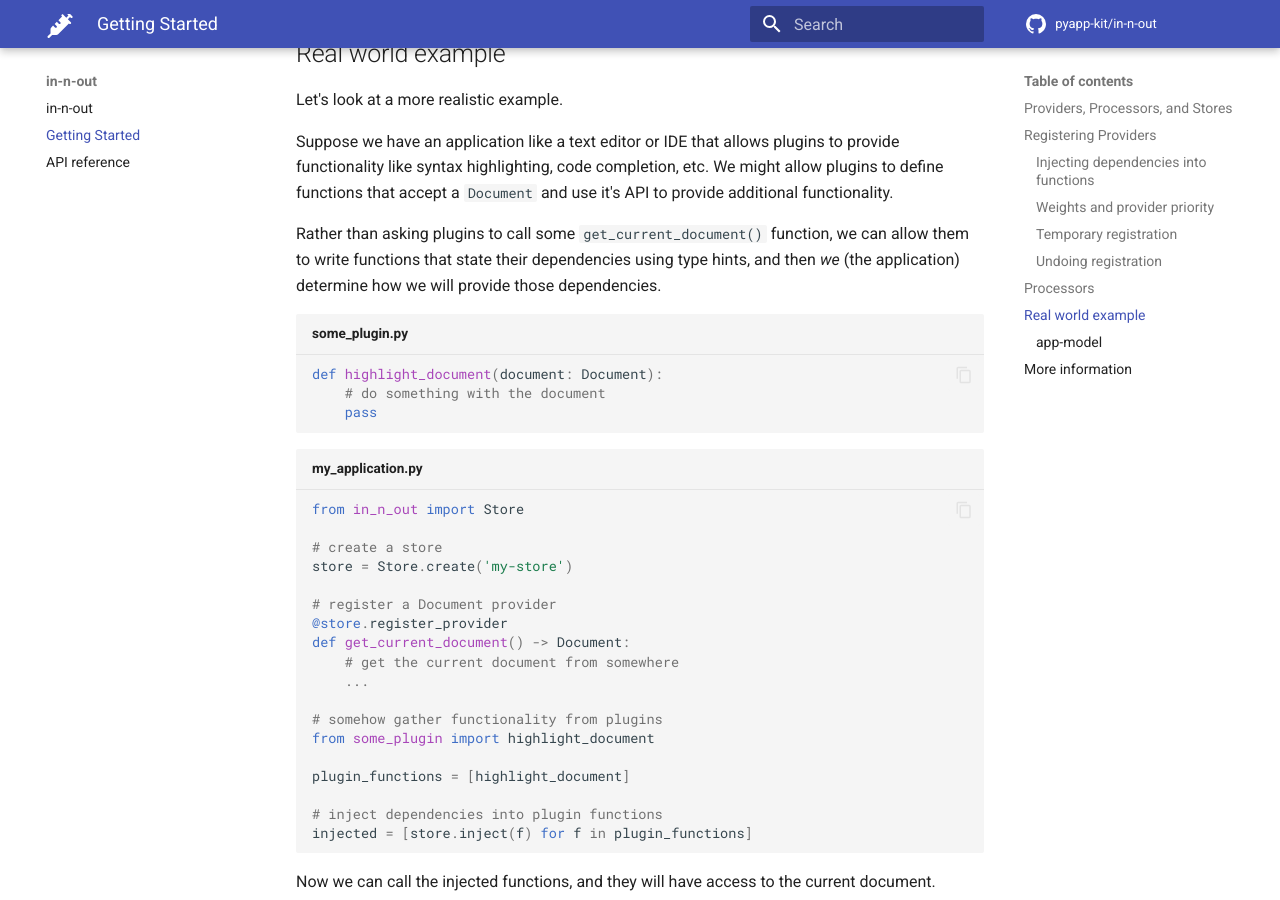
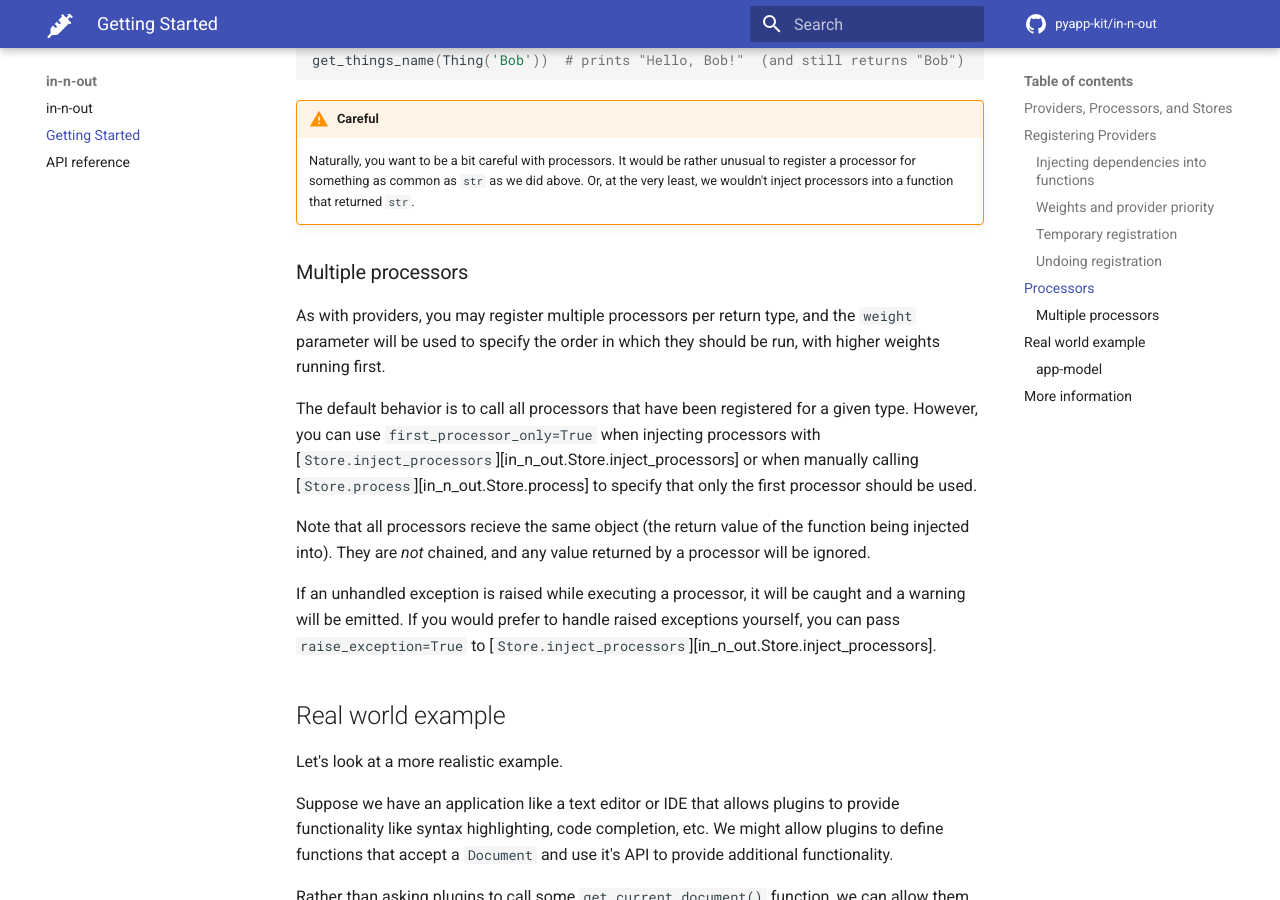
Before and after one commit to pyapp-kit/in-n-out, an MkDocs documentation site: the page built from docs/getting_started.md, in a window 1280 px wide and 900 px high, scrolled down 3882 px. Built offline with MkDocs 1.6.1 and Material for MkDocs 9.7.7, drawn with Linux system fonts in a browser that asks for light colours; comment, search, counter and statistics services are not loaded; some of the changed text lies outside the part shown.

Commit message:
docs: Expand processor/provider docs (#98)
* expand processor/provider doc

* update wording

* grammar

* Update docs/getting_started.md

---------

Co-authored-by: Talley Lambert <talley.lambert@gmail.com>

````diff
--- a/docs/getting_started.md
+++ b/docs/getting_started.md
@@ -14,7 +14,7 @@ in `in-n-out` are *providers* and *processors*.
 
 A [`Store`][in_n_out.Store] is a collection of providers and processors.
 You will usually begin by creating a `Store` instance to manage your providers and
-processors.
+processors. More than one provider/processor can be registered per type.
 
 ```python
 from in_n_out import Store
@@ -104,6 +104,14 @@ get_things_name = store.inject(get_things_name)
 print(get_things_name())  # prints "Thing"
 ```
 
+!!!note "multiple providers"
+    In the case that more one provider has been registered for a given type. The store will
+    iterate through all providers registered for the required type (ordered by [weight](#weights-and-provider-priority)), stopping at the first one that returns an object that
+    is not `None` .
+
+    Providers should return `None` if it is not able to provide the requested object as
+    this allows `in-n-out` to continue iterating through any other registered providers.
+
 !!!tip "decorators"
     As with registration functions, we can use `Store.inject` as a decorator:
 
@@ -130,8 +138,9 @@ give_me_a_string()
 
 ### Weights and provider priority
 
-You may register multiple providers for the same type.  In this case, the
-store will use the provider with the highest *weight*.
+When registering multiple providers for the same type, you can use the
+`weight` parameter to specify the order in which providers should be tried.
+(Providers with a higher weight will be tried first.)
 
 ```python
 def give_me_another_thing() -> Thing:
@@ -193,6 +202,27 @@ get_things_name(Thing('Bob'))  # prints "Hello, Bob!"  (and still returns "Bob")
     did above. Or, at the very least, we wouldn't inject processors into a
     function that returned `str`.
 
+### Multiple processors
+
+As with providers, you may register multiple processors per return type, and the
+`weight` parameter will be used to specify the order in which they should be run,
+with higher weights running first.
+
+The default behavior is to call all processors that have been registered for a
+given type. However, you can use `first_processor_only=True` when
+injecting processors with [`Store.inject_processors`][in_n_out.Store.inject_processors]
+or when manually calling [`Store.process`][in_n_out.Store.process]
+to specify that only the first processor should be used.
+
+Note that all processors recieve the same object (the return value of the
+function being injected into).  They are *not* chained, and any value returned
+by a processor will be ignored.
+
+If an unhandled exception is raised while executing a processor, it will be caught
+and a warning will be emitted.  If you would prefer to handle raised
+exceptions yourself, you can pass `raise_exception=True` to
+[`Store.inject_processors`][in_n_out.Store.inject_processors].
+
 ## Real world example
 
 Let's look at a more realistic example.
````
Also changed, not shown: other parts of docs/getting_started.md (+1 -1 lines).
